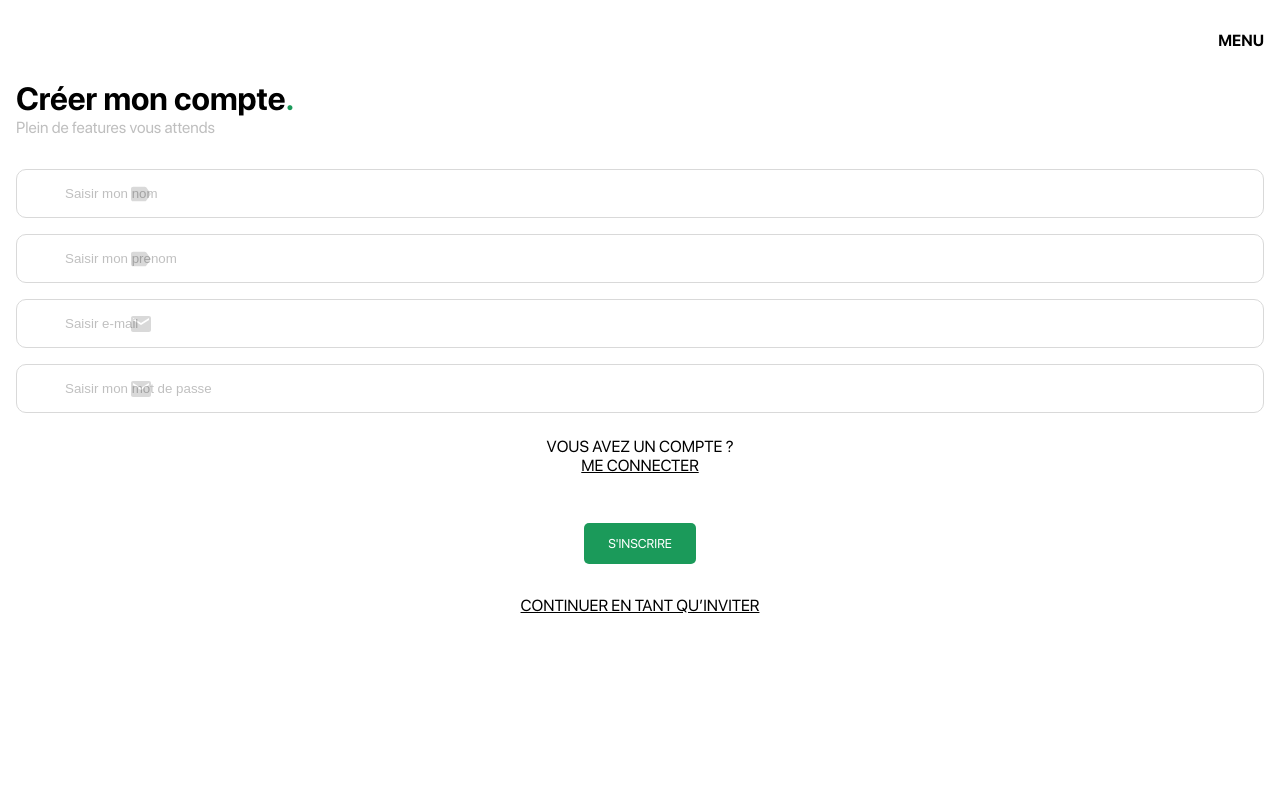
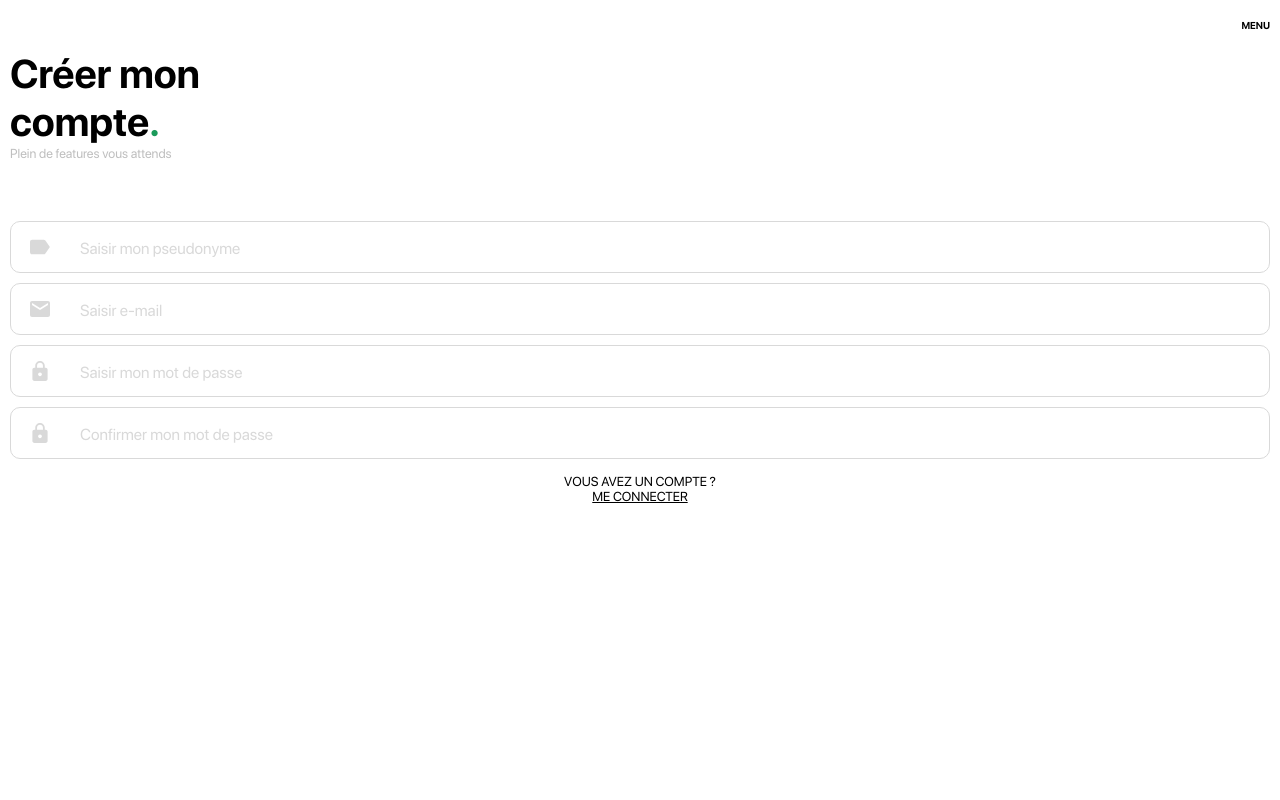
Before and after one commit to JulianRomana/front-fil-rouge, a React (Create React App) app: page /signup in a window 1280 px wide. Shown: the top 800 px of the page. Built offline with nearby package versions, Linux system fonts and the light colour scheme.

Commit message:
feat(post-user): wip on posting user (#9)
* feat(post-user): wip on posting user

* feat(postUSer): post user with form infos

* feat(prettier): clean code with prettier

* feat(user): create user

```diff
--- a/package.json
+++ b/package.json
@@ -13,6 +13,7 @@
     "node-sass": "^4.13.1",
     "react": "^16.12.0",
     "react-dom": "^16.12.0",
+    "react-hook-form": "^4.9.3",
     "react-router-dom": "^5.1.2",
     "react-scripts": "3.3.0",
     "react-transition-group": "^4.3.0",
--- a/src/assets/scss/components/_button.scss
+++ b/src/assets/scss/components/_button.scss
@@ -1,10 +1,13 @@
 .button {
   position: relative;
-  padding: 0.8rem 1.5rem;
-  font-size: 0.8rem;
+  padding: 1rem 5rem;
+  font-size: 1.7rem;
   border-radius: 5px;
   text-transform: uppercase;
   text-align: center;
+  outline: none;
+  box-shadow: none;
+  border: none;
 
   &--full {
     width: 100%;
--- a/src/assets/scss/helpers/_reset.scss
+++ b/src/assets/scss/helpers/_reset.scss
@@ -1,3 +1,7 @@
+html {
+  font-size: 62.5%;
+}
+
 html,
 body,
 p,
@@ -31,7 +35,6 @@ h3,
 h4,
 h5,
 h6 {
-  font-size: 100%;
   font-weight: normal
 }
 
--- a/src/assets/scss/layouts/_base.scss
+++ b/src/assets/scss/layouts/_base.scss
@@ -4,7 +4,7 @@ body {
 }
 
 h1 {
-  font-size: 2em;
+  font-size: 4rem;
 }
 
 h2 {
--- a/src/components/Button/Button.jsx
+++ b/src/components/Button/Button.jsx
@@ -3,7 +3,7 @@ import PropTypes from "prop-types"
 
 const Button = ({ content, ...props }) => {
   return (
-    <div
+    <button
       className={`button
         ${props.white ? "button--white" : ""}
         ${props.green ? "button--green" : ""}
@@ -13,7 +13,7 @@ const Button = ({ content, ...props }) => {
       style={{ margin: props.margin }}
     >
       {content}
-    </div>
+    </button>
   )
 }
 
--- a/src/components/Button/ButtonStyle.jsx
+++ b/src/components/Button/ButtonStyle.jsx
@@ -2,7 +2,7 @@ import styled from "styled-components"
 
 const StyledButton = styled.button`
   padding: 1rem 2rem;
-  min-width: 19rem;
+  min-width: 33rem;
   font-size: 1.8rem;
   border-radius: 5px;
   cursor: pointer;
--- a/src/components/Input/Input.jsx
+++ b/src/components/Input/Input.jsx
@@ -1,28 +1,41 @@
 import React, { useState, useRef } from "react"
 import propTypes from "prop-types"
-import { Wrapper, Img, Input } from "./InputStyle"
+import { Wrapper, Img, Input, Label } from "./InputStyle"
 import email from "../../assets/images/email.svg"
 import label from "../../assets/images/label.svg"
+import password from "../../assets/images/icons/password.svg"
 import { CSSTransition } from "react-transition-group"
 
+const emailRegex = /^[a-zA-Z0-9.!#$%&’*+/=?^_`{|}~-]+@[a-zA-Z0-9-]+(?:\.[a-zA-Z0-9-]+)*$/
 const getLogo = logoName => {
-  switch (logoName) {
-    case "email":
-      return email
-    case "label":
-      return label
-    default:
-      return null
+  const logos = {
+    email,
+    label,
+    password,
   }
+  return logos[logoName]
 }
 
-const CustomInput = ({ type, logo, label }) => {
+const CustomInput = ({
+  name,
+  type,
+  logo,
+  label,
+  currentInputsValues,
+  setInputValue,
+}) => {
   const [focus, setFocus] = useState(false)
+  const [oldInputVal, setOldInputVal] = useState(false)
   const inputRef = useRef()
 
   const handleFocus = () => {
     inputRef.current.focus()
     setFocus(true)
+  }
+
+  const validateEmail = email => {
+    const isEmailValid = email.match(emailRegex)
+    return isEmailValid && isEmailValid.length
   }
 
   const handleBlur = () => {
@@ -31,7 +44,21 @@ const CustomInput = ({ type, logo, label }) => {
       current,
     } = inputRef
 
-    if (value) return
+    if (value && oldInputVal !== value) {
+      if (current.type === "email" && !validateEmail(value)) return
+      const clearedData = currentInputsValues.filter(
+        userData => userData.name !== name,
+      )
+      setInputValue([
+        ...clearedData,
+        {
+          name,
+          value,
+        },
+      ])
+      setOldInputVal(value)
+      return
+    } else if (value === oldInputVal) return
     current.blur()
     setFocus(false)
   }
@@ -45,23 +72,28 @@ const CustomInput = ({ type, logo, label }) => {
         timeout={10}
         in={!focus}
       >
-        <Img src={getLogo(logo)} alt="" />
+        <>
+          <Img src={getLogo(logo)} alt="" />
+          <Label>{label}</Label>
+        </>
       </CSSTransition>
       <Input
         ref={inputRef}
         onBlur={handleBlur}
         onFocus={handleFocus}
         type={type}
-        placeholder={label}
       />
     </Wrapper>
   )
 }
 
 CustomInput.propTypes = {
+  name: propTypes.string,
   type: propTypes.string,
   logo: propTypes.string,
   label: propTypes.string,
+  currentInputsValues: propTypes.array,
+  setInputValue: propTypes.func,
 }
 
 export default CustomInput
--- a/src/components/Input/InputStyle.jsx
+++ b/src/components/Input/InputStyle.jsx
@@ -7,7 +7,7 @@ const Wrapper = styled.div`
 const Img = styled.img`
   position: absolute;
   top: 50%;
-  left: 10%;
+  left: 3rem;
   width: 20px;
   height: 20px;
   transform: translate(-50%, -50%);
@@ -17,14 +17,23 @@ const Img = styled.img`
 `
 const Input = styled.input`
   width: 100%;
-  padding: 1rem 1rem 1rem 3rem;
+  padding: 1.6rem 1.6rem;
   color: #d9d9d9;
   border: 1px solid #d9d9d9;
   border-radius: 10px;
-
-  &::placeholder {
-    color: rgba(0, 0, 0, 0.25);
-  }
+  font-size: 1.6rem;
+  user-select: none;
+  outline: none;
 `
 
-export { Wrapper, Img, Input }
+const Label = styled.label`
+  position: absolute;
+  top: 18px;
+  left: 70px;
+  color: #d9d9d9;
+  pointer-events: none;
+  user-select: none;
+  font-size: 1.6rem;
+`
+
+export { Wrapper, Img, Input, Label }
--- a/src/lib/axios.js
+++ b/src/lib/axios.js
@@ -3,15 +3,20 @@ import axios from "axios"
 const axiosGet = async (url, params) => {
   const { data } = await axios.get(`${process.env.REACT_APP_API_URL}/${url}`, {
     headers: {
-      accept: "application/json"
+      accept: "application/json",
     },
-    params
+    params,
   })
   return data
 }
 
-const axiosPost = (url, data) => {
-  axios.post(url, data)
+const axiosPost = async (url, data) => {
+  await axios.post(`${process.env.REACT_APP_API_URL}/${url}`, {
+    headers: {
+      accept: "application/json",
+    },
+    ...data,
+  })
 }
 
 export { axiosGet, axiosPost }
--- a/src/pages/SignUp.jsx
+++ b/src/pages/SignUp.jsx
@@ -1,6 +1,8 @@
-import React from "react"
+import React, { useState } from "react"
+import { useHistory } from "react-router-dom"
 import Button from "../components/Button/Button.jsx"
 import Input from "../components/Input/Input.jsx"
+import { axiosPost } from "../lib/axios"
 
 import {
   Title,
@@ -14,26 +16,73 @@ import {
 } from "./pagesStyle/SignupStyle"
 
 const Signup = () => {
-  const submitForm = e => {
+  const [inputsValue, setInputValue] = useState([])
+  const history = useHistory()
+  const submitForm = async e => {
     e.preventDefault()
+    const clearedData = inputsValue
+      .map(info => ({ [info.name]: info.value }))
+      .reduce((accumulator, nextVal) => {
+        return (accumulator = { ...accumulator, ...nextVal })
+      }, {})
+
+    localStorage.setItem("user", JSON.stringify(clearedData))
+    if (inputsValue.length < 4) return
+    try {
+      await axiosPost("users", clearedData)
+      history.push("dashboard")
+      console.log("user Created")
+    } catch (err) {
+      console.error(err)
+    }
   }
 
   return (
     <Wrapper>
-      <Title>Créer mon compte</Title>
+      <Title>
+        Créer mon <br /> compte
+      </Title>
       <Subtitle>Plein de features vous attends</Subtitle>
       <Form onSubmit={submitForm}>
         <InputsWrapper>
-          <Input logo="label" label="Saisir mon nom" type="text" />
-          <Input logo="label" label="Saisir mon prenom" type="text" />
-          <Input logo="email" label="Saisir e-mail" type="email" />
-          <Input logo="email" label="Saisir mon mot de passe" type="password" />
+          <Input
+            name="username"
+            logo="label"
+            label="Saisir mon pseudonyme"
+            type="text"
+            currentInputsValues={inputsValue}
+            setInputValue={setInputValue}
+          />
+          <Input
+            name="email"
+            logo="email"
+            label="Saisir e-mail"
+            type="email"
+            currentInputsValues={inputsValue}
+            setInputValue={setInputValue}
+          />
+          <Input
+            name="password"
+            logo="password"
+            label="Saisir mon mot de passe"
+            type="password"
+            currentInputsValues={inputsValue}
+            setInputValue={setInputValue}
+          />
+          <Input
+            name="confirm"
+            logo="password"
+            label="Confirmer mon mot de passe"
+            type="password"
+            currentInputsValues={inputsValue}
+            setInputValue={setInputValue}
+          />
         </InputsWrapper>
         <Signin>
           Vous avez un compte ?<SignInLink to="login">Me connecter</SignInLink>
         </Signin>
-        <Button green content="S'inscrire" />
-        <GuestLink to="/">Continuer en tant qu’inviter</GuestLink>
+        <Button onClick={submitForm} green content="S'inscrire" />
+        <GuestLink to="/dashboard">Continuer en tant qu’inviter</GuestLink>
       </Form>
     </Wrapper>
   )
--- a/src/pages/pagesStyle/SignupStyle.jsx
+++ b/src/pages/pagesStyle/SignupStyle.jsx
@@ -2,6 +2,7 @@ import styled from "styled-components"
 import { Link } from "react-router-dom"
 
 const Wrapper = styled.section`
+  height: 100%;
   padding: 5rem 1rem 2rem;
 `
 const Title = styled.h1`
@@ -11,6 +12,7 @@ const Title = styled.h1`
 `
 const Subtitle = styled.p`
   color: #bfbfbf;
+  font-size: 1.3rem;
   font-weight: normal;
 `
 const Form = styled.form`
@@ -18,7 +20,7 @@ const Form = styled.form`
   flex-direction: column;
   align-items: center;
   width: 100%;
-  margin: 2rem 0 0 0;
+  margin-top: 6rem;
 `
 
 const InputsWrapper = styled.div`
@@ -31,19 +33,24 @@ const Signin = styled.p`
   display: flex;
   align-items: center;
   flex-direction: column;
-  margin: 1.5rem 0 3rem;
+  margin: 1.5rem 0 30%;
   text-transform: uppercase;
+  font-size: 1.3rem;
 `
 
 const SignInLink = styled(Link)`
   text-decoration: underline;
   color: #000000;
+  font-size: 1.3rem;
 `
+
 const GuestLink = styled(Link)`
+  display: block;
+  margin-top: 2rem;
+  font-size: 1.3rem;
+  text-align: center;
   text-decoration: underline;
   color: #000000;
-  text-transform: uppercase;
-  margin: 2rem 0 0;
 `
 
 export {
--- a/src/pages/pagesStyle/SplashScreenStyle.jsx
+++ b/src/pages/pagesStyle/SplashScreenStyle.jsx
@@ -25,10 +25,11 @@ const Contents = styled.div`
   justify-content: center;
   color: white;
   text-align: center;
+  margin-bottom: 7.5rem;
 `
 
 const Title = styled.h1`
-  font-size: 1.5rem;
+  font-size: 2.4rem;
   font-weight: bold;
 `
 
@@ -38,9 +39,8 @@ const Logo = styled.img`
 `
 
 const SecondSubtitle = styled.h3`
-  margin-bottom: 1.5rem;
   width: 80%;
-  font-size: 1.25rem;
+  font-size: 2.2rem;
 `
 
 const Skip = styled(Link)`
@@ -49,6 +49,7 @@ const Skip = styled(Link)`
   text-decoration: underline;
   cursor: pointer;
   text-transform: uppercase;
+  font-size: 1.7rem;
 `
 
 export { Main, Wrapper, Contents, Logo, Title, SecondSubtitle, Skip }
```
Also changed, not shown: src/assets/images/icons/password.svg (added), 1 other file (tests, documents, lock files or other folders).
